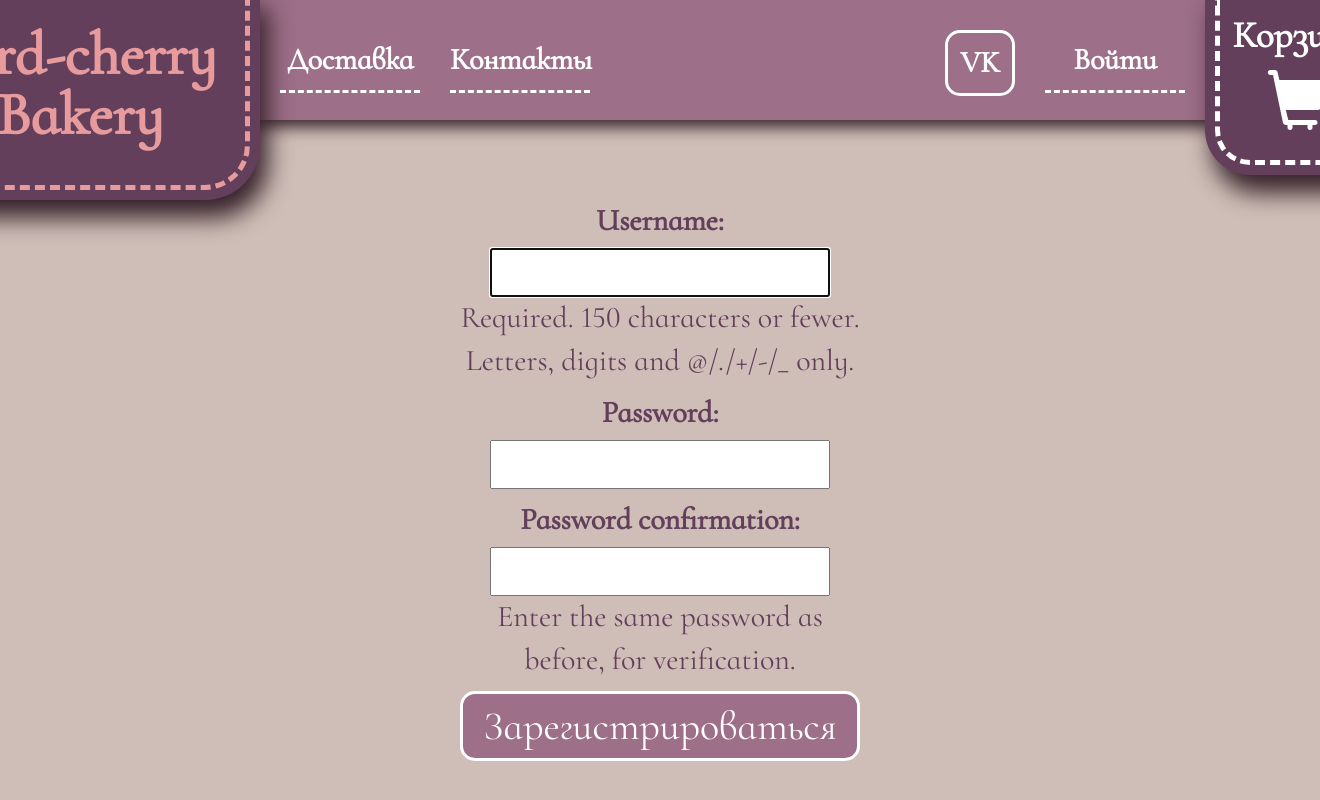
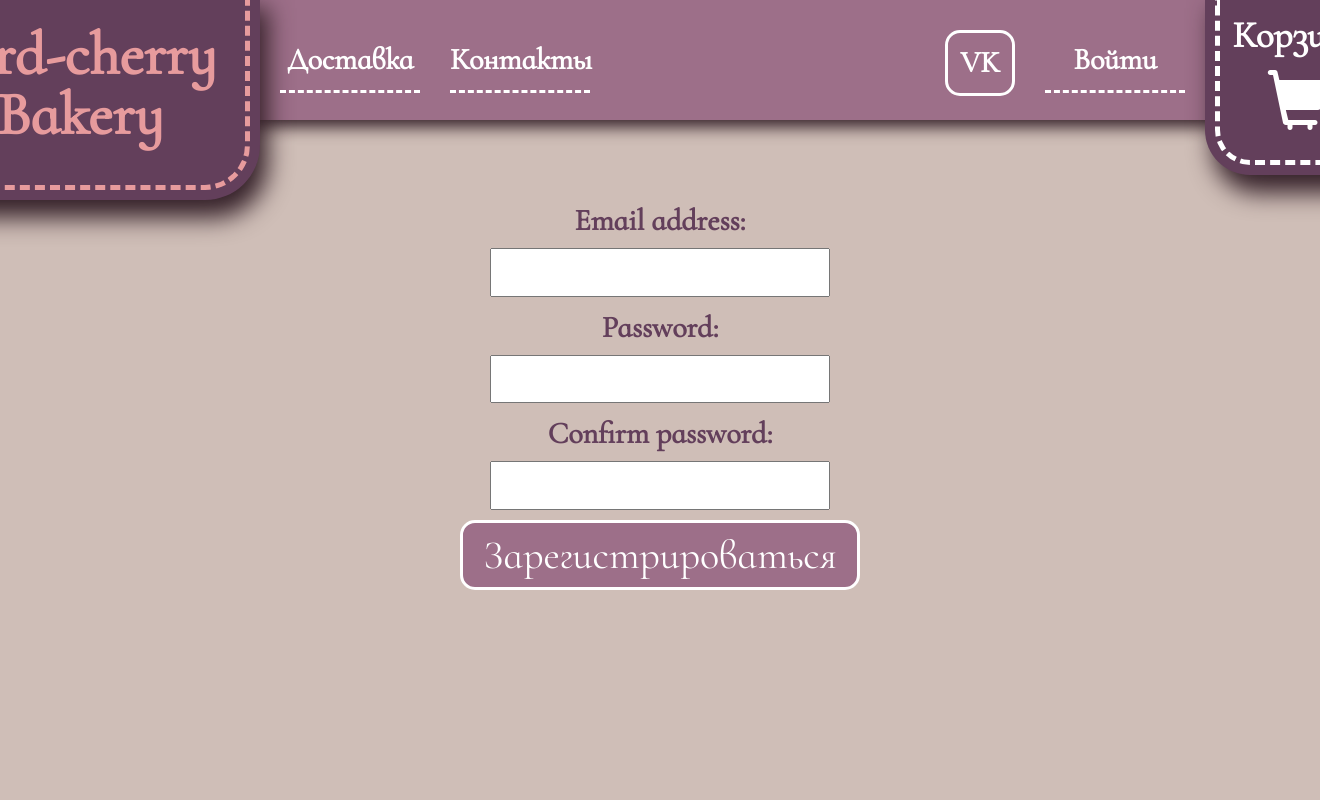
Before and after one commit to akvamarina/online-shop, a Django app: page /accounts/signup/ in a window 1320 px wide. Run offline with Django 3.2, Linux system fonts and the light colour scheme; parts of the project's set-up code (start-up, migrations or seed data) failed here and were passed over; some libraries are stand-ins or nearby versions.

Commit message:
регистрация (email + password) с сохранением корзины, если она непуста

```diff
--- a/shop/forms.py
+++ b/shop/forms.py
@@ -27,9 +27,36 @@ class AuthUserForm(forms.ModelForm):
 
 
 
-# class CreateUserForm(forms.ModelForm):
+class CreateUserForm(forms.ModelForm):
+	confirm_password = forms.CharField(widget=forms.PasswordInput)
 
 
-# 	class Meta:
-# 		model = User
-# 		fields = ('')
+	class Meta:
+		model = User
+		fields = ('email', 'password',)
+		widgets = {
+			'password': forms.PasswordInput,
+		}
+
+	def clean_email(self):
+		email = self.cleaned_data.get("email")
+		if User.objects.filter(username=email).exists():
+			raise forms.ValidationError("E-mail уже зарегистрирован")
+		return email
+
+	#проверка корректности поля confirm_password (выполняется при вызове is_valid())
+	def clean_confirm_password(self):
+		password = self.cleaned_data.get("password")
+		confirm_password = self.cleaned_data.get("confirm_password")
+		if password and confirm_password and password != confirm_password:
+			raise forms.ValidationError("Пароли не совпадают")
+		return confirm_password
+
+	def save(self, commit=True):
+		#вызов "основного" (не переопределенного) метода save
+		user = super(CreateUserForm, self).save(commit=False)
+		user.username = user.email
+		user.set_password(self.cleaned_data.get("password"))
+		if commit:
+			user.save()
+		return user;
--- a/shop/templates/shop/accounts/signup.html
+++ b/shop/templates/shop/accounts/signup.html
@@ -3,6 +3,7 @@
 {% block content %}
 	<div class="auth">
 	    <form method="POST" class="auth_form">{% csrf_token %}
+	    	{{ create_user_form.non_field_errors }}
 	        {{ create_user_form.as_p }}
 	        <button type="submit" class="auth_btn">
 	            Зарегистрироваться
--- a/shop/views.py
+++ b/shop/views.py
@@ -2,7 +2,7 @@ from django.shortcuts import render, redirect, get_object_or_404
 from django.http import HttpResponse
 from django.contrib.auth import authenticate, login, logout
 from django.contrib.auth.decorators import login_required
-from django.views.decorators.csrf import csrf_exempt
+from django.views.decorators.csrf import csrf_protect, csrf_exempt
 from django.core.urlresolvers import reverse
 from paypal.standard.forms import PayPalPaymentsForm
 import time
@@ -51,43 +51,50 @@ def product(request, product_id):
 	form = ProductCartForm(initial={'quantity': 1})
 	return render(request, 'shop/catalog/product.html', {'product': product, 'form': form})
 
+@csrf_protect
 def account_login(request):
 	if request.user.is_authenticated():
 		return redirect('/accounts/profile/')
 	if request.method == "POST":
 		auth_user_form = AuthUserForm(request.POST)
-		# for key in request.POST:
-		# 	print(key, request.POST[key])
-		if auth_user_form.is_valid():
-			user_model = auth_user_form.save(commit=False)
-			#аккаунт привязывается email (без имени пользователя)
-			user = authenticate(username=user_model.email,
-				password=user_model.password)
-			if user is not None:
-				before_auth_cart = get_cart(request)
-				login(request, user)
-				if before_auth_cart.total_price > 0:
-					#привязать корзину к вошедшему пользователю
-					before_auth_cart.user = user
-					before_auth_cart.save()
-				return redirect('/accounts/profile/')
-
+		for key in request.POST:
+			print(key, request.POST[key])
+		if not auth_user_form.is_valid():
+			return render(request, 'shop/accounts/login.html',
+				{"auth_user_form": auth_user_form})
+		user_model = auth_user_form.save(commit=False)
+		#аккаунт привязан к email (без имени пользователя)
+		user = authenticate(username=user_model.email,
+			password=user_model.password)
+		if user is not None:
+			login_user(request, user)
+			return redirect('/accounts/profile/')
 	auth_user_form = AuthUserForm()
 	return render(request, 'shop/accounts/login.html', {"auth_user_form": auth_user_form})
 
+@csrf_protect
 def account_signup(request):
 	if request.user.is_authenticated():
 		return redirect('/accounts/profile/')
 	if request.method == "POST":
-		create_user_form = UserCreationForm(request.POST)
+		create_user_form = CreateUserForm(request.POST)
 		for key in request.POST:
 			print(key, request.POST[key])
-		if create_user_form.is_valid():
-			user = create_user_form.save()
-			return redirect('/accounts/profile')
+		if not create_user_form.is_valid():
+			return render(request, 'shop/accounts/signup.html',
+				{"create_user_form": create_user_form})
+		user = create_user_form.save()
+		# login_user(request, user)
+		return redirect('/accounts/login/')
+	create_user_form = CreateUserForm()
+	return render(request, 'shop/accounts/signup.html', {"create_user_form": create_user_form})
 
-	create_user_form = UserCreationForm()
-	return render(request, 'shop/accounts/signup.html', {"create_user_form": create_user_form})
+def login_user(request, user):
+	before_login_cart = get_cart(request)
+	login(request, user)
+	if before_login_cart.total_price > 0:
+		before_login_cart.user = user
+		before_login_cart.save()
 
 @login_required
 def account_profile(request):
```
Also changed, not shown: db.sqlite3.
